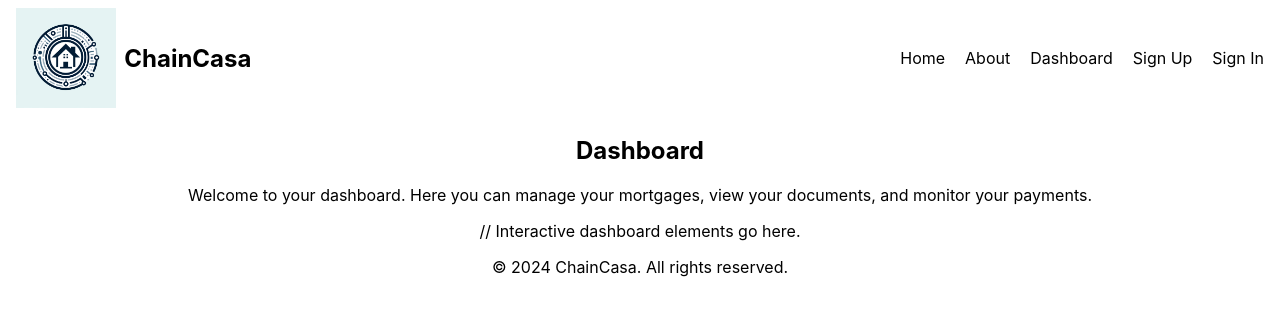
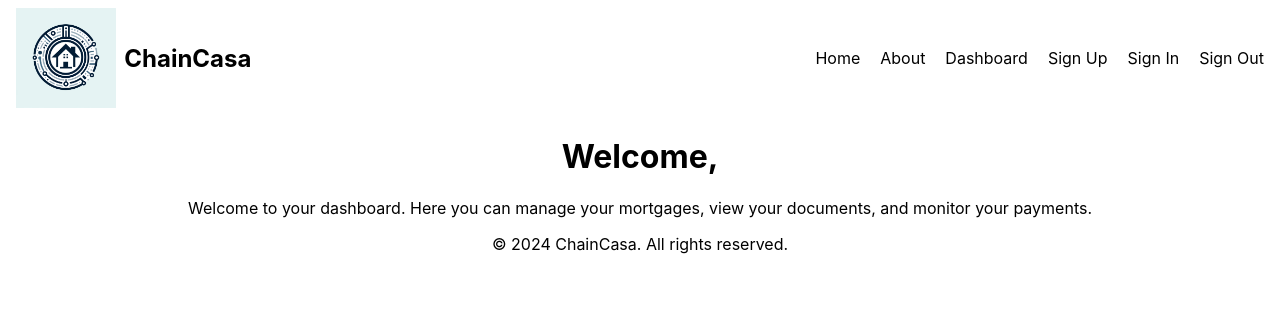
Before and after one commit to mckenziruetz/my-app, a React (Create React App) app: page /dashboard in a window 1280 px wide. Shown: the top 316 px of the page. Built offline with nearby package versions, Linux system fonts and the light colour scheme.

Commit message:
updated dashboard pages to display name & other updates

```diff
--- a/src/App.js
+++ b/src/App.js
@@ -8,6 +8,7 @@ import SignIn from './components/SignIn';
 import NotFound from './pages/NotFound';
 import Navbar from './components/Navbar';
 import Footer from './components/Footer';
+import DashboardHeader from './components/DashboardHeader';
 import './App.css';
 
 const App = () => {
--- /dev/null
+++ b/src/components/DashboardHeader.js
@@ -0,0 +1,11 @@
+import React from 'react';
+
+const DashboardHeader = ({ userName }) => {
+  return (
+    <div>
+      <h1>Welcome, {userName}</h1> {/* The first name will be displayed here */}
+    </div>
+  );
+};
+
+export default DashboardHeader;
--- a/src/components/Navbar.js
+++ b/src/components/Navbar.js
@@ -15,6 +15,7 @@ const Navbar = () => {
         <Link to="/dashboard">Dashboard</Link>
         <Link to="/signup">Sign Up</Link>
         <Link to="/signin">Sign In</Link>
+        <Link to="/signout">Sign Out</Link>
       </div>
     </nav>
   );
--- a/src/components/SignIn.js
+++ b/src/components/SignIn.js
@@ -31,7 +31,8 @@ function SignIn() {
         const result = await response.json();
         // Store the token in localStorage or manage the session state as needed
         localStorage.setItem('token', result.token);
-        navigate('/'); // Redirect to the home page or user dashboard
+        localStorage.setItem('userName', result.firstName);
+        navigate('/dashboard'); // Redirect to the home page or user dashboard
       } else {
         const result = await response.json();
         setError(result.message || 'Failed to sign in. Please try again.');
--- a/src/components/SignUp.js
+++ b/src/components/SignUp.js
@@ -31,7 +31,9 @@ function SignUp() {
         });
 
         if(response.ok) {
-             navigate('/');
+             const data = await response.json();
+             localStorage.setItem('userName', formData.firstName);
+             navigate('/dashboard');
         } else {
             const result = await response.json();
             setError(result.message || 'Failed to sign up. Please try again.');
--- a/src/pages/Dashboard.js
+++ b/src/pages/Dashboard.js
@@ -1,12 +1,13 @@
 import React from 'react';
+import DashboardHeader from '../components/DashboardHeader';
 
 const Dashboard = () => {
-  // Dashboard will likely require state and effect hooks to fetch and display user-specific data.
+  const userName = localStorage.getItem('userName');
+
   return (
     <div>
-      <h2>Dashboard</h2>
+      <DashboardHeader userName={userName} />
       <p>Welcome to your dashboard. Here you can manage your mortgages, view your documents, and monitor your payments.</p>
-      // Interactive dashboard elements go here.
     </div>
   );
 };
```
Also changed, not shown: src/components/SignOut.js (added, +11 -0 lines).
